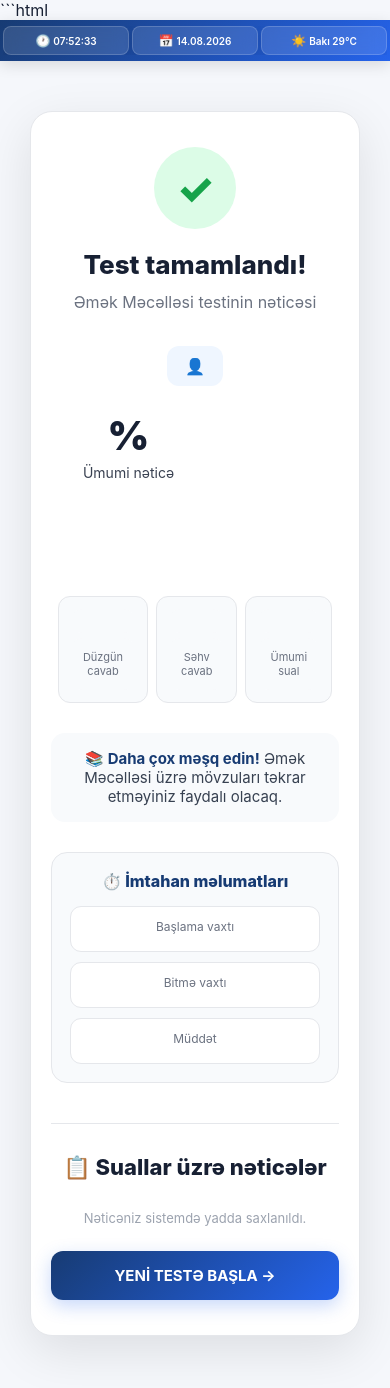
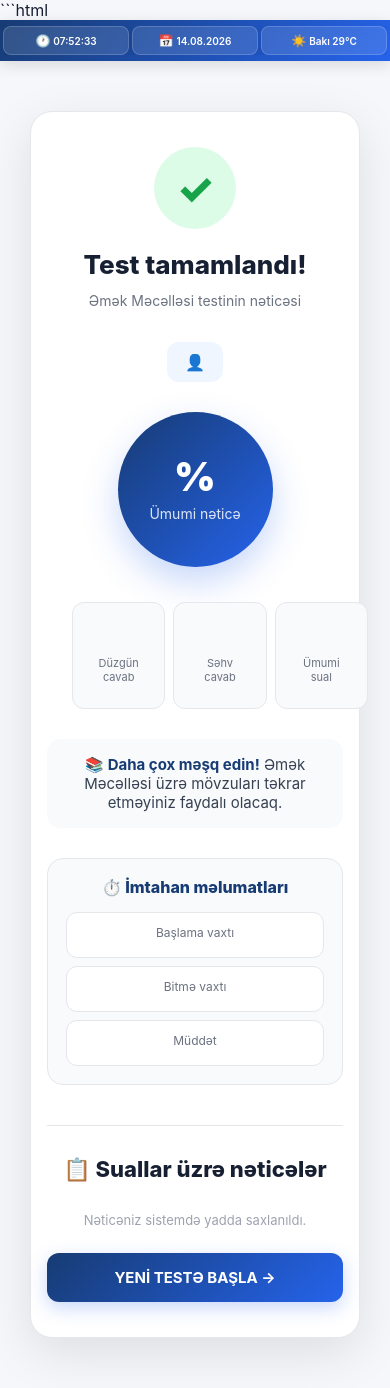
Before and after one commit to parvizmammadoglu1-eng/emek-test, a Flask app: template templates/finish.html in a window 390 px wide. Run offline with Flask 3, Linux system fonts and the light colour scheme; the template is opened without the code that fills it, so the values that code supplies are empty.

Commit message:
Update finish.html

```diff
--- a/templates/finish.html
+++ b/templates/finish.html
@@ -22,6 +22,7 @@
         text-align: center;
         box-shadow: 0 15px 50px rgba(0, 0, 0, 0.10);
         border: 1px solid #e5e7eb;
+        box-sizing: border-box;
     }
 
     .success-icon {
@@ -60,38 +61,12 @@
         font-weight: 700;
         margin-bottom: 30px;
     }
-<div class="exam-time-box">
 
-    <div class="exam-time-title">
-        ⏱️ İmtahan müddəti
-    </div>
 
-    <div class="exam-time-grid">
+    /* =====================================================
+       FAİZ DAİRƏSİ
+       ===================================================== */
 
-        <div>
-            <span>Başlama vaxtı</span>
-            <strong>
-                {{ exam_start_display }}
-            </strong>
-        </div>
-
-        <div>
-            <span>Bitmə vaxtı</span>
-            <strong>
-                {{ exam_end_display }}
-            </strong>
-        </div>
-
-        <div>
-            <span>Ümumi müddət</span>
-            <strong>
-                {{ duration_text }}
-            </strong>
-        </div>
-
-    </div>
-
-</div>
     .score-circle {
         width: 180px;
         height: 180px;
@@ -104,19 +79,29 @@
         align-items: center;
         justify-content: center;
         box-shadow: 0 15px 35px rgba(37, 99, 235, 0.25);
+        box-sizing: border-box;
     }
 
     .score-percent {
         font-size: 48px;
         line-height: 1;
         font-weight: 900;
+        text-align: center;
+        width: 100%;
     }
 
     .score-label {
         margin-top: 8px;
         font-size: 14px;
         opacity: 0.85;
+        text-align: center;
+        width: 100%;
     }
+
+
+    /* =====================================================
+       STATİSTİKA
+       ===================================================== */
 
     .stats {
         display: grid;
@@ -130,6 +115,7 @@
         border: 1px solid #e5e7eb;
         border-radius: 16px;
         padding: 20px 10px;
+        box-sizing: border-box;
     }
 
     .stat-number {
@@ -143,6 +129,11 @@
         font-size: 13px;
         color: #6b7280;
     }
+
+
+    /* =====================================================
+       MESAJ
+       ===================================================== */
 
     .result-message {
         padding: 16px 20px;
@@ -168,6 +159,7 @@
         border-radius: 16px;
         background: #f8fafc;
         border: 1px solid #e5e7eb;
+        box-sizing: border-box;
     }
 
     .exam-time-title {
@@ -188,6 +180,7 @@
         border: 1px solid #e5e7eb;
         border-radius: 11px;
         padding: 12px 8px;
+        box-sizing: border-box;
     }
 
     .exam-time-grid span {
@@ -201,6 +194,7 @@
         display: block;
         color: #173b73;
         font-size: 14px;
+        word-break: break-word;
     }
 
 
@@ -224,6 +218,7 @@
         padding: 20px;
         margin-bottom: 15px;
         border: 1px solid #e5e7eb;
+        box-sizing: border-box;
     }
 
     .question-result.correct {
@@ -290,6 +285,7 @@
         border-radius: 9px;
         margin-top: 7px;
         font-size: 14px;
+        box-sizing: border-box;
     }
 
     .your-answer {
@@ -311,12 +307,22 @@
         border: 1px solid #fecaca;
     }
 
+
+    /* =====================================================
+       SON MƏLUMAT
+       ===================================================== */
+
     .finish-info {
         color: #9ca3af;
         font-size: 13px;
         margin-top: 30px;
         margin-bottom: 25px;
     }
+
+
+    /* =====================================================
+       YENİ TEST
+       ===================================================== */
 
     .home-button {
         display: inline-block;
@@ -329,6 +335,7 @@
         font-weight: 700;
         box-shadow: 0 6px 18px rgba(37, 99, 235, 0.25);
         transition: all 0.2s ease;
+        box-sizing: border-box;
     }
 
     .home-button:hover {
@@ -345,32 +352,67 @@
 
         .result-page {
             padding: 25px 10px;
+            width: 100%;
+            box-sizing: border-box;
         }
 
         .result-card {
-            padding: 35px 20px;
+            width: 100%;
+            padding: 35px 16px;
             border-radius: 22px;
+            box-sizing: border-box;
         }
 
         .result-title {
             font-size: 26px;
         }
 
+        .result-subtitle {
+            font-size: 14px;
+        }
+
+        .name-box {
+            max-width: 100%;
+            box-sizing: border-box;
+        }
+
+
+        /* FAİZ TELEFONDA TAM MƏRKƏZDƏ */
+
         .score-circle {
             width: 155px;
             height: 155px;
+            margin-left: auto;
+            margin-right: auto;
+            display: flex;
+            align-items: center;
+            justify-content: center;
         }
 
         .score-percent {
             font-size: 40px;
+            text-align: center;
+            width: 100%;
+            display: block;
         }
+
+        .score-label {
+            text-align: center;
+            width: 100%;
+            display: block;
+        }
+
+
+        /* STATİSTİKA */
 
         .stats {
             gap: 8px;
+            width: 100%;
         }
 
         .stat {
             padding: 15px 5px;
+            min-width: 0;
         }
 
         .stat-number {
@@ -381,18 +423,31 @@
             font-size: 11px;
         }
 
-        .home-button {
+
+        /* İMTAHAN VAXTI */
+
+        .exam-time-grid {
+            grid-template-columns: 1fr;
+            gap: 8px;
+        }
+
+        .exam-time-grid div {
             width: 100%;
-            box-sizing: border-box;
         }
+
+
+        /* SUAL BAŞLIĞI */
 
         .question-result-header {
             align-items: flex-start;
             flex-direction: column;
         }
 
-        .exam-time-grid {
-            grid-template-columns: 1fr;
+
+        /* DÜYMƏ */
+
+        .home-button {
+            width: 100%;
         }
 
     }
@@ -589,7 +644,7 @@
 
                 </div>
 
-            {% elif item.selected == "Cavab verilməyib" %}
+            {% elif item.is_empty %}
 
                 <div class="question-result unanswered">
 
```
